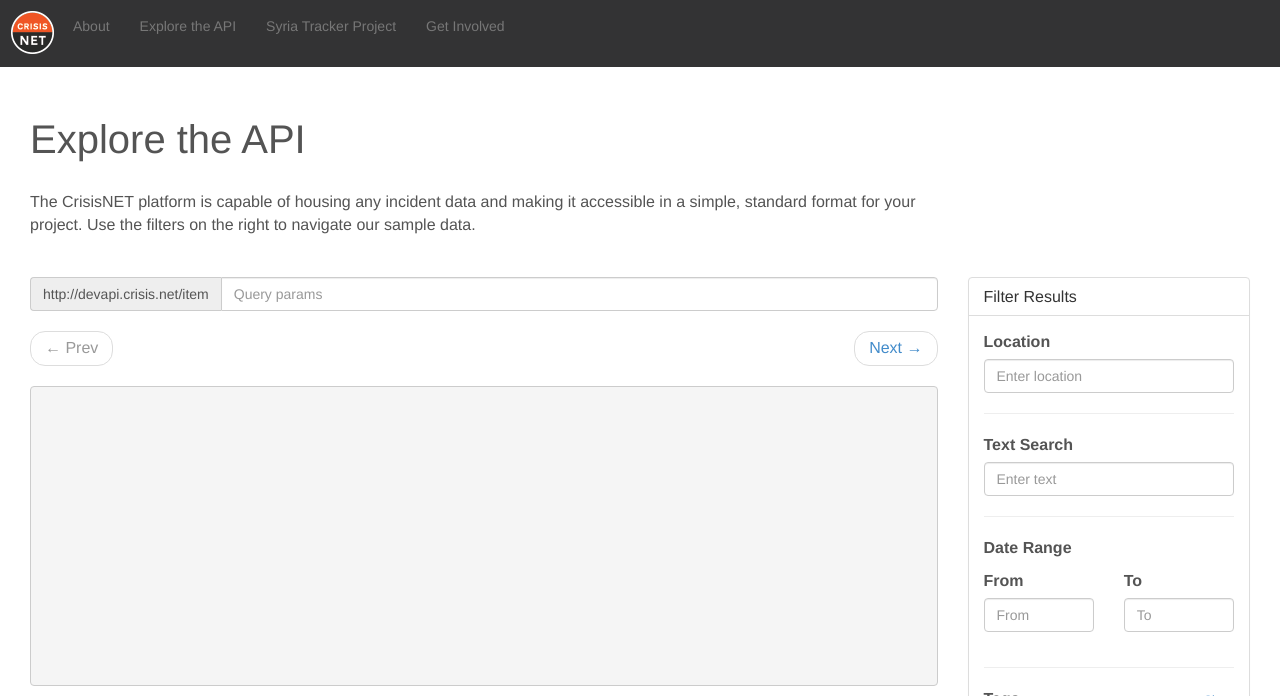
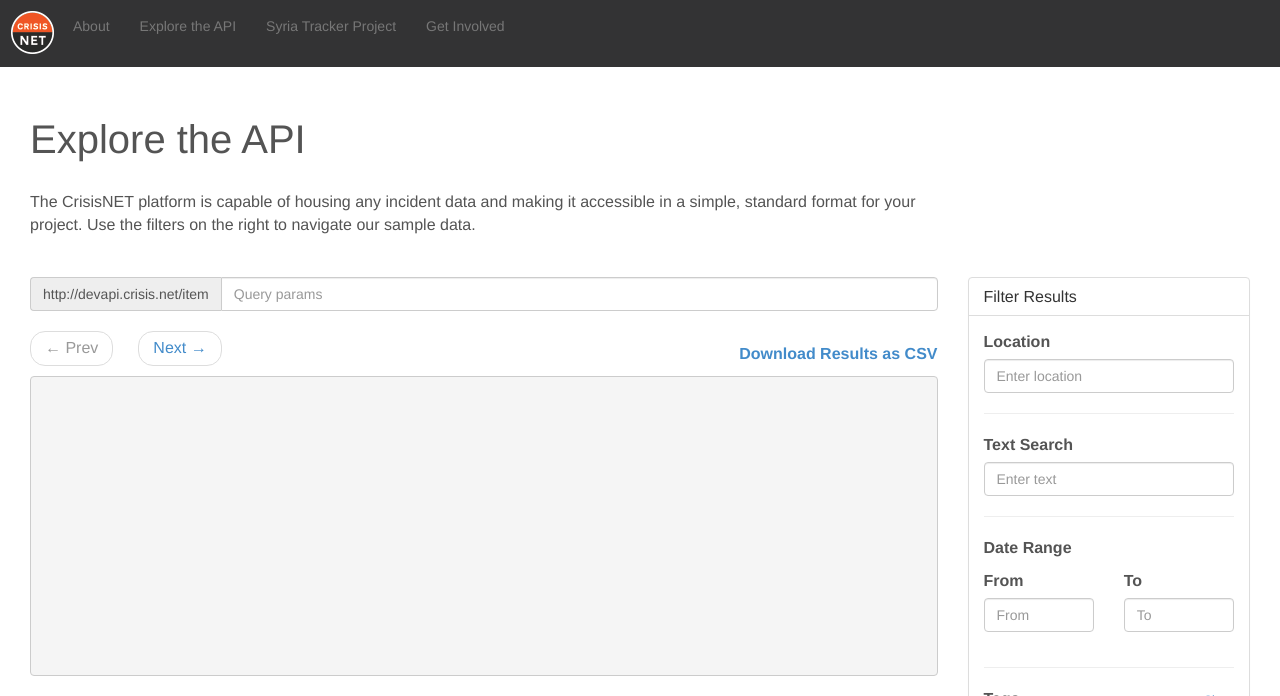
Before and after one commit to ushahidi/cnpublic, a Jekyll site: the page built from explore/index.html, in a window 1280 px wide. Shown: the top 696 px of the page. Built offline with Jekyll 4.4.1, drawn with Linux system fonts in a browser that asks for light colours; Markdown is read by kramdown in place of the engine named in the settings; grey boxes are pictures that could not be loaded.

Commit message:
csv download link

```diff
--- a/explore/index.html
+++ b/explore/index.html
@@ -30,6 +30,27 @@
 #remove-location:hover {
   text-decoration: none;
 }
+
+.pager {
+  text-align: left;
+  float: left;
+  margin-bottom:0;
+}
+
+.pager .next > a {
+  float: none;
+}
+
+.pager .next {
+  margin-left: 25px;
+}
+
+#download-link {
+  font-weight: bold;
+  float:right;
+  margin-top: 32px;
+}
+
 </style>
 
 <div class="header-wrap header-wrap-short"><div class="header">
@@ -50,11 +71,15 @@
       <input id="query-params" type="text" class="form-control" placeholder="Query params">
     </div>
 
-    <ul class="pager">
-      <li class="previous disabled"><a id="prev" href="#">&larr; Prev</a></li>
-      <li class="next"><a id="next" href="#">Next &rarr;</a></li>
-    </ul>
+    <div class="clearfix">
+      <ul class="pager">
+        <li class="previous disabled"><a id="prev" href="#">&larr; Prev</a></li>
+        <li class="next"><a id="next" href="#">Next &rarr;</a></li>
+      </ul>
 
+      <a id="download-link">Download Results as CSV</a>
+
+    </div>
     <pre style="overflow-y:auto;height:300px;margin-top:10px;" id="api-response"></pre>
     <div id="map-canvas" style="height:400px;margin-top:20px;"></div>
   </div>
@@ -256,6 +281,11 @@
       },
       success: function (data) {
         $('#api-response').html(JSON.stringify(data, undefined, 2));
+        var paramSeparate = '?';
+        if(url.match(/\?/)) {
+          paramSeparate = '&';
+        }
+        $('#download-link').attr('href', url + paramSeparate + "apikey=532d32c7ed3329652f114b70&format=csv");
         updateMap(data.data);
         $('#pager').show();
       }
```
